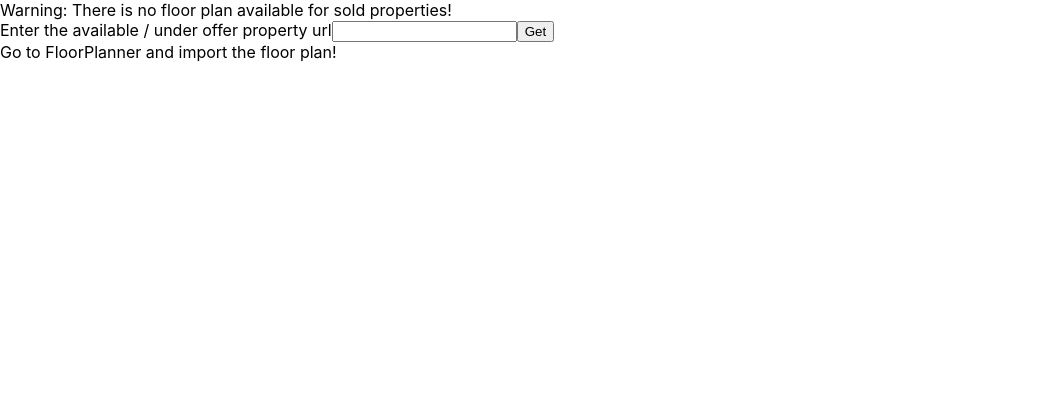
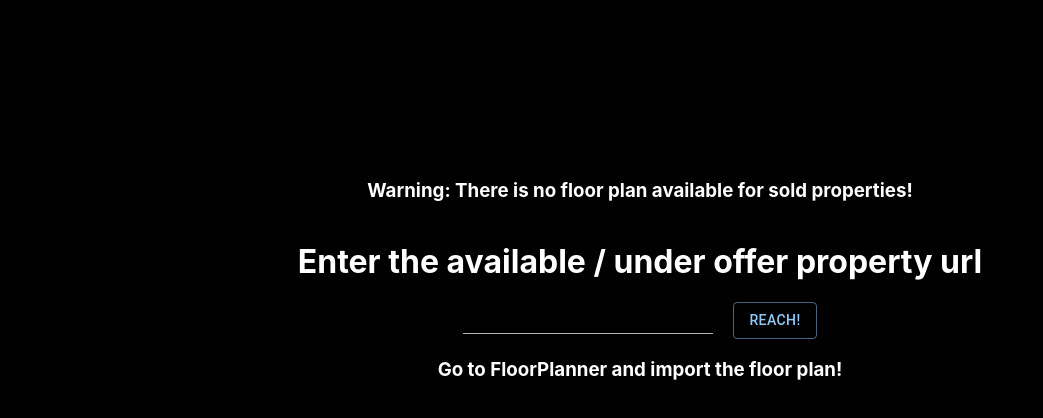
Before and after one commit to malikid/mk-toolbox, a Next.js app: page /get-funda-floor-plan in a window 1280 px wide. Shown: the top 418 px of the page, without its empty margins (0-1043 px from the left). Built offline with nearby package versions, Linux system fonts and the light colour scheme.

Commit message:
style: add loading and have basic styling

```diff
--- a/package.json
+++ b/package.json
@@ -8,6 +8,11 @@
     "lint": "next lint"
   },
   "dependencies": {
+    "@emotion/css": "^11.7.1",
+    "@emotion/react": "^11.8.2",
+    "@emotion/styled": "^11.8.1",
+    "@mui/lab": "^5.0.0-alpha.75",
+    "@mui/material": "^5.5.3",
     "cheerio": "^1.0.0-rc.10",
     "next": "12.1.4",
     "puppeteer": "^13.5.2",
--- a/pages/_app.js
+++ b/pages/_app.js
@@ -1,7 +1,18 @@
+import { createTheme, ThemeProvider } from '@mui/material/styles'
 import '../styles/globals.css'
 
 function MyApp({ Component, pageProps }) {
-  return <Component {...pageProps} />
+  const darkTheme = createTheme({
+    palette: {
+      mode: 'dark',
+    },
+  });
+
+  return (
+    <ThemeProvider theme={darkTheme}>
+      <Component {...pageProps} />
+    </ThemeProvider>
+  )
 }
 
 export default MyApp
--- a/pages/get-funda-floor-plan.js
+++ b/pages/get-funda-floor-plan.js
@@ -1,4 +1,14 @@
+import {useState} from 'react'
+import Head from 'next/head'
+import Stack from '@mui/material/Stack';
+import LinearProgress from '@mui/material/LinearProgress';
+import TextField from '@mui/material/TextField';
+import LoadingButton from '@mui/lab/LoadingButton';
+import { css, cx } from '@emotion/css'
+
 export default function GetFundaFloorPlan() {
+
+  const [isLoading, setIsLoading] = useState(false);
 
   const downloadFml = (name, fmlText) => {
     const filename = `${name.replace(' ', '_').toLowerCase()}_floorplan.fml`;
@@ -17,6 +27,7 @@ export default function GetFundaFloorPlan() {
 
   const submitUrl = async event => {
     event.preventDefault()
+    setIsLoading(true)
 
     const res = await fetch(
       '/api/funda-fml',
@@ -33,6 +44,8 @@ export default function GetFundaFloorPlan() {
 
     const result = await res.json()
 
+    setIsLoading(false)
+
     if(res.status !== 200) {
       alert(result.error)
       return
@@ -43,18 +56,56 @@ export default function GetFundaFloorPlan() {
   }
 
   return (
-    <>
-      <div>
-        <span>Warning: There is no floor plan available for sold properties!</span>
-        <form onSubmit={submitUrl}>
-          <label htmlFor="url">Enter the available / under offer property url</label>
-          <input id="url" type="url" required />
-          <button type="submit">Get</button>
-        </form>
-      </div>
-      <div>
+    <div className={css`
+      width: 100%;
+      display: flex;
+      flex-direction: column;
+      align-items: center;
+      margin-top: 20vh;
+    `}>
+      <Head>
+        <title>Download Funda Floor Plan</title>
+        <meta name="description" content="Get floor plans from funda" />
+        <link rel="icon" href="/favicon.png" />
+      </Head>
+
+      <h3>Warning: There is no floor plan available for sold properties!</h3>
+      <h1>Enter the available / under offer property url</h1>
+      <form onSubmit={submitUrl} className={css`
+        display: flex;
+        flex-direction: row;
+        gap: 20px;
+      `}>
+        <TextField
+          id="url"
+          type="url"
+          variant="standard"
+          size="large"
+          required
+          className={css`
+            width: 250px;
+          `}
+        />
+        <LoadingButton
+          loading={isLoading}
+          loadingIndicator="Reaching..."
+          variant="outlined"
+          type="submit"
+          size="medium"
+        >
+          Reach!
+        </LoadingButton>
+      </form>
+      <h3>
         <a href="https:\/\/floorplanner.com">Go to FloorPlanner</a> and import the floor plan!
-      </div>
-    </>
+      </h3>
+      {isLoading &&
+        <Stack sx={{ width: '80%', color: 'grey.500' }} spacing={2}>
+          <LinearProgress color="secondary" />
+          <LinearProgress color="success" />
+          <LinearProgress color="inherit" />
+        </Stack>
+      }
+    </div>
   )
 }
--- a/styles/globals.css
+++ b/styles/globals.css
@@ -4,6 +4,8 @@ body {
   margin: 0;
   font-family: -apple-system, BlinkMacSystemFont, Segoe UI, Roboto, Oxygen,
     Ubuntu, Cantarell, Fira Sans, Droid Sans, Helvetica Neue, sans-serif;
+  background-color: #000000;
+  color: #FFFFFF;
 }
 
 a {
```
Also changed, not shown: 1 other file (tests, documents, lock files or other folders).
